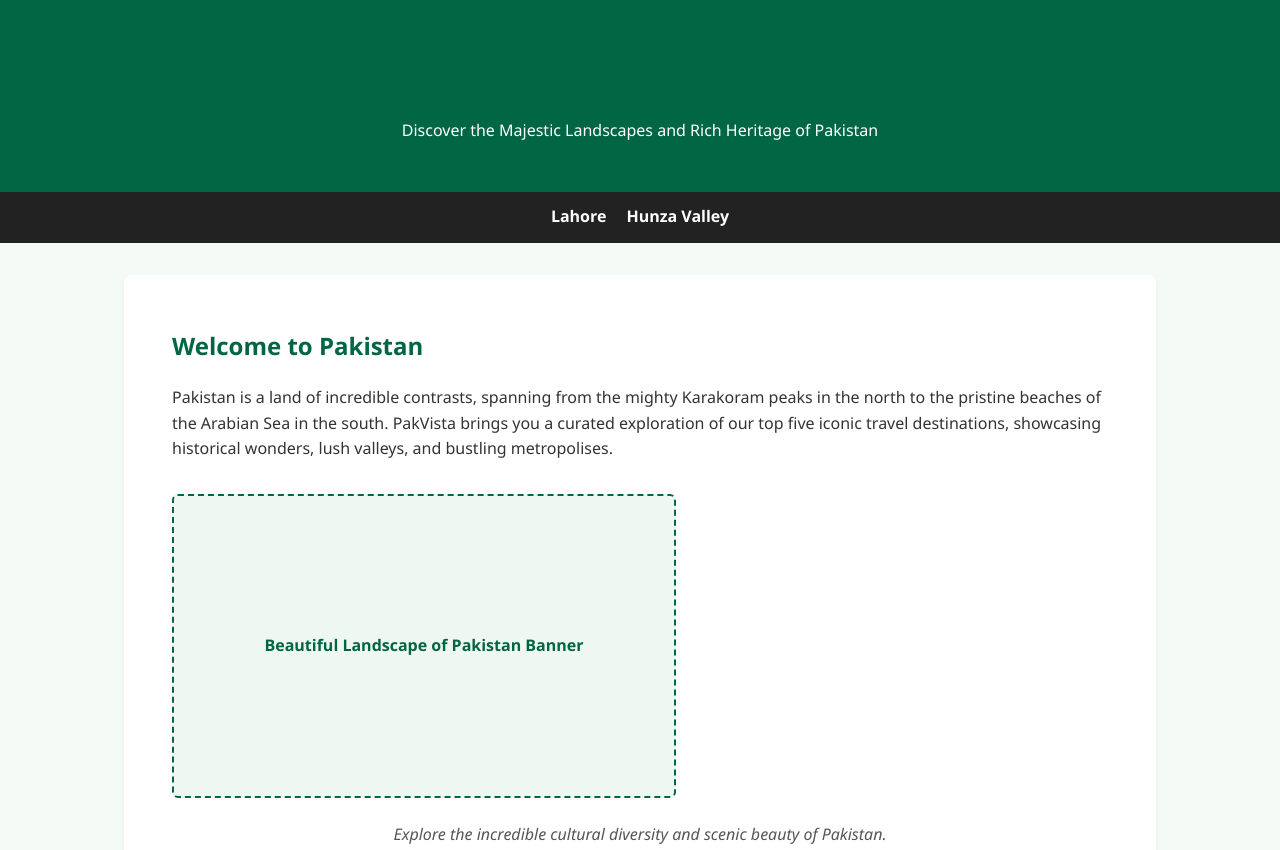
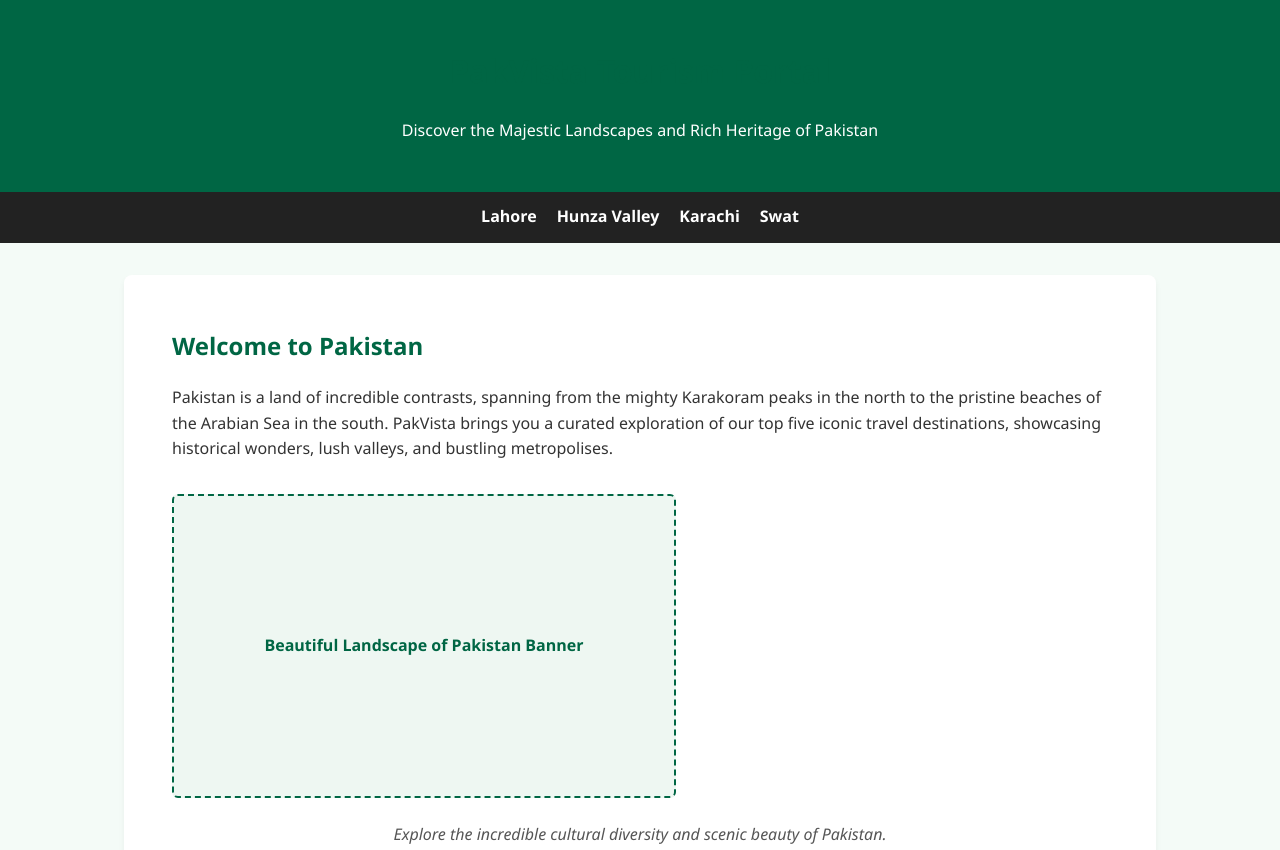
Before and after one commit to M-Ahmad561Zaheer/pakvista-cicd, a website built with Parcel: page index.html in a window 1280 px wide. Shown: the top 850 px of the page. Built offline with nearby package versions, Linux system fonts and the light colour scheme.

Commit message:
Add Karachi and Swat links to navigation

```diff
--- a/index.html
+++ b/index.html
@@ -15,8 +15,10 @@
 
   <nav>
     <ul>
-      <li><a href="lahore.html">Lahore</a></li>
-      <li><a href="hunza.html">Hunza Valley</a></li>
+           <li><a href="lahore.html">Lahore</a></li>
+            <li><a href="hunza.html">Hunza Valley</a></li>
+            <li><a href="#">Karachi</a></li>
+            <li><a href="#">Swat</a></li>
     </ul>
   </nav>
   <main>
```
